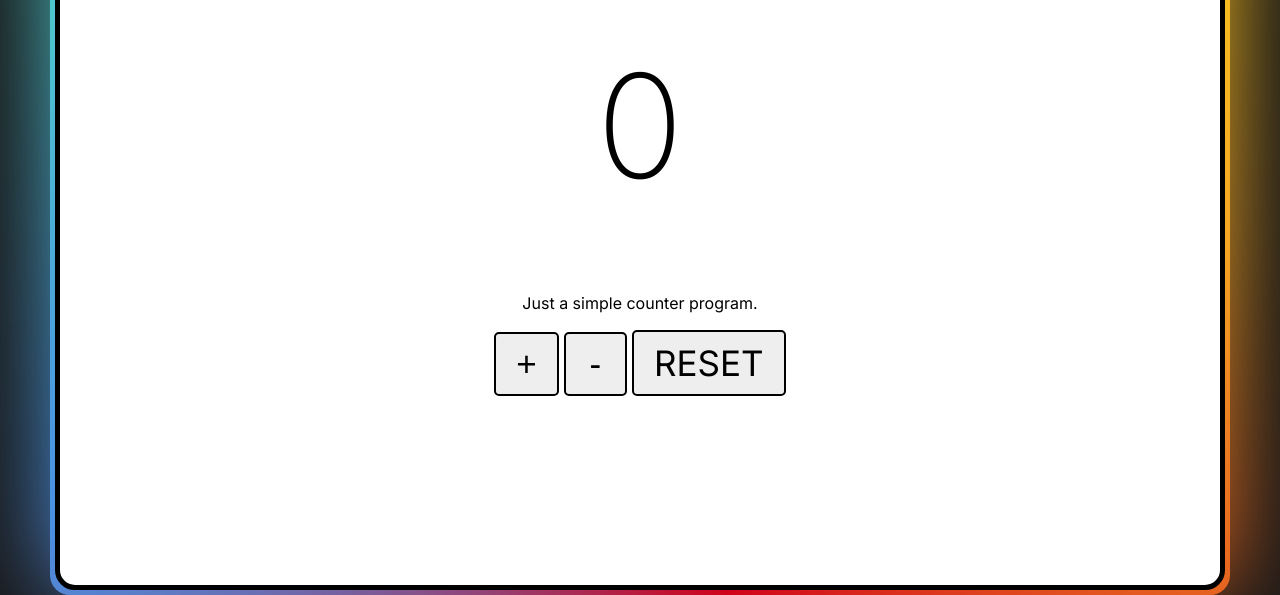
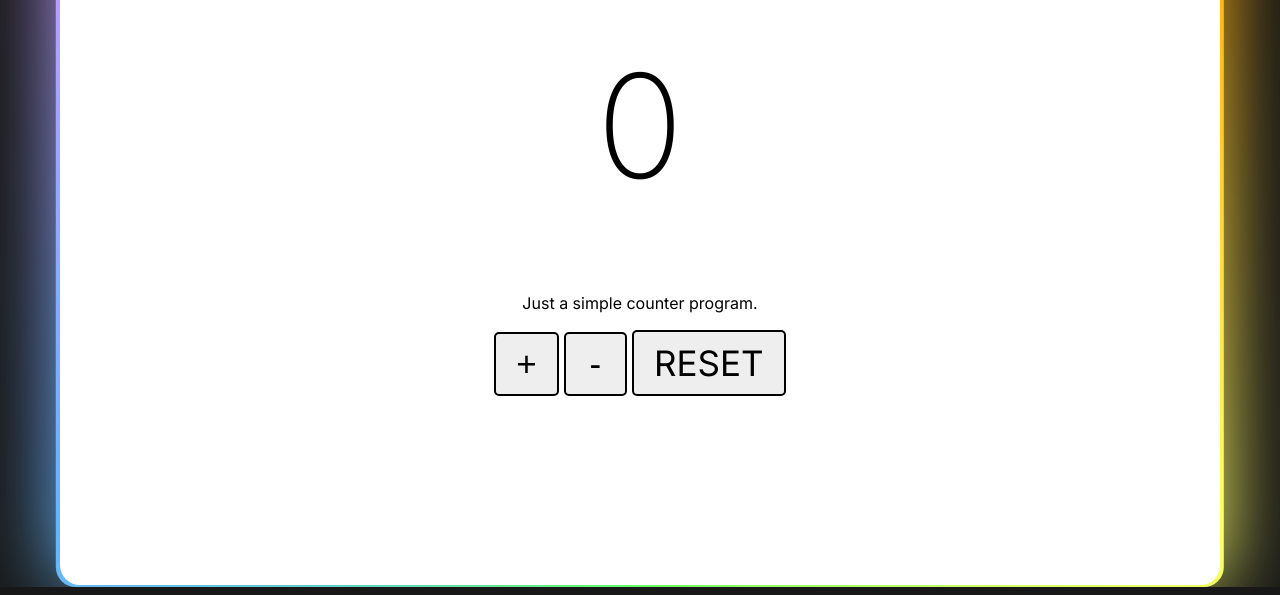
Before and after one commit to jerichodgs/LEARNING-JS, a plain HTML site: page COUNTER PROGRAM/webpage.html in a window 1280 px wide. Shown: the part 219-814 px from the top of the page. Drawn offline with Linux system fonts and the light colour scheme.

Commit message:
Changed to borderless
changed for a more futuristic feel

```diff
--- a/COUNTER PROGRAM/design.css
+++ b/COUNTER PROGRAM/design.css
@@ -18,7 +18,6 @@ body {
     margin: 50px auto; /* Center the container */
     padding: 100px;
     background-color: #ffffff;
-    border: 5px solid #000000;
     border-radius: 20px; /* Optional: adds nice rounding */
     position: relative;
 
@@ -32,26 +31,28 @@ body {
 .container::after, .container::before{
     content: '';
     position: absolute;
-    height: 100%;
-    width: 100%;
+    height: 98%;
+    width: 99%;
     background-image: conic-gradient(from var(--angle),
-    #4a90e2,  /* modern blue */
-  #50e3c2,  /* mint green */
-  #f8e71c,  /* golden yellow */
-  #f5a623,  /* soft orange */
-  #d0021b,  /* deep red */
-  #4a90e2   /* loop back */    );
+    #ff4d4d,   /* red (classic dice red) */
+  #ffa500,   /* orange */
+  #ffff66,   /* yellow */
+  #66ff66,   /* green */
+  #66b3ff,   /* light blue */
+  #cc99ff,   /* purple */
+  #ff4d4d
+  );
     top: 50%;
     left: 50%;
     translate: -50% -50%;
     z-index: -1;
     padding: 10px;
     border-radius: 20px;
-    animation: 3s spin linear infinite;
+    animation: 5s spin linear infinite;
 
 }
 .container::before{
-    filter: blur(3rem);
+    filter: blur(2.5rem);
     opacity: 1;
 }
 @keyframes spin{
@@ -62,6 +63,7 @@ body {
         --angle: 360deg;
     }
 }
+
 
 h1 {
     margin-top: 10px;
```
